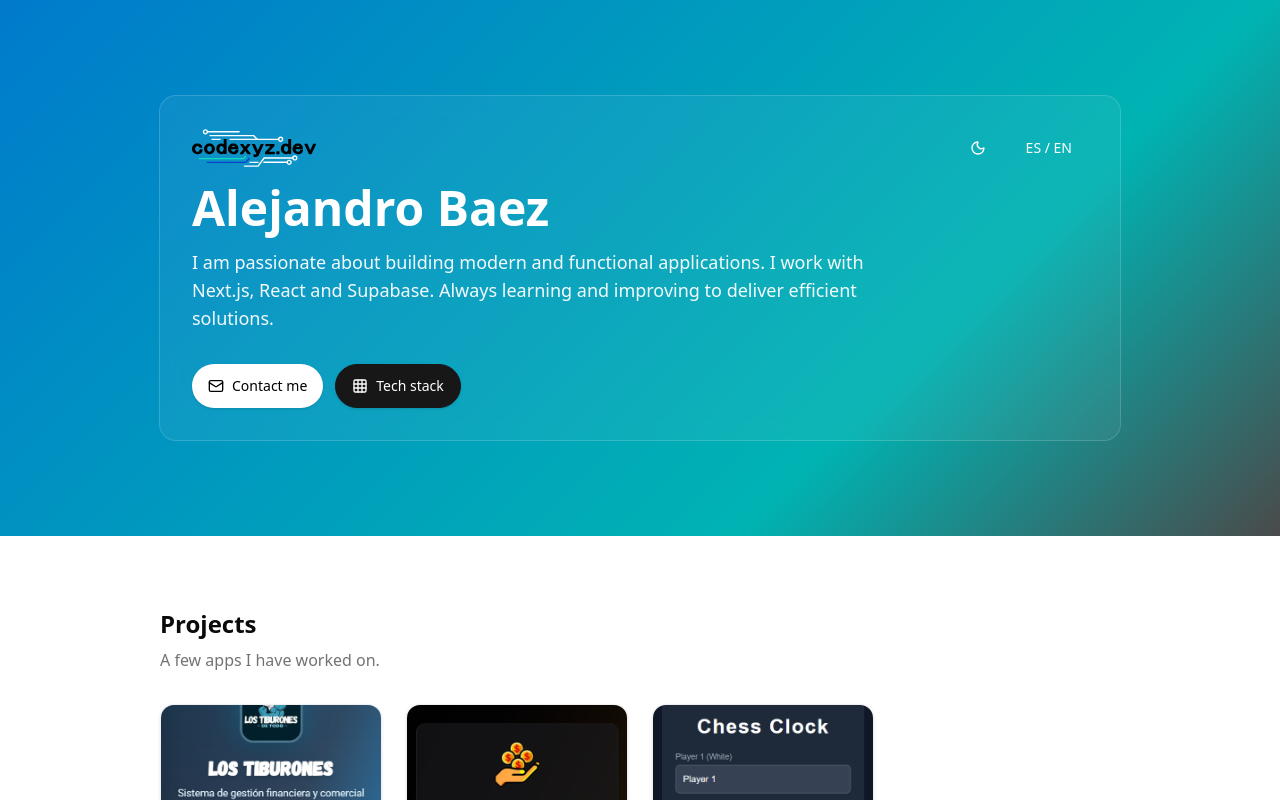
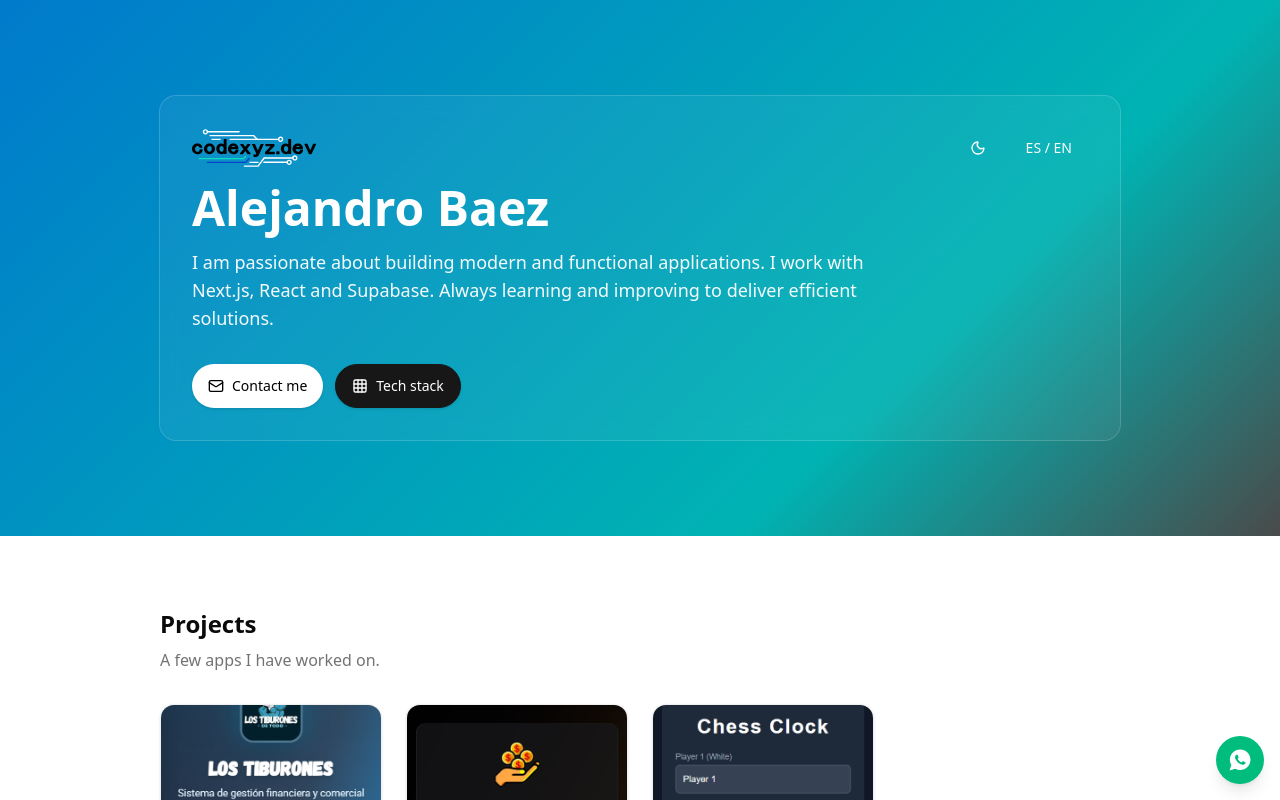
Before and after one commit to codexyzdev/codexyz, a Next.js app: page / in a window 1280 px wide. Shown: the top 800 px of the page. Built offline with nearby package versions, Linux system fonts and the light colour scheme.

Commit message:
feat(contact): add WhatsApp button and improve contact form message
- Add floating WhatsApp button with predefined message in layout
- Enhance contact form email template with better formatting and branding

```diff
--- a/app/layout.tsx
+++ b/app/layout.tsx
@@ -1,4 +1,5 @@
 import type { Metadata } from "next";
+import { IoLogoWhatsapp } from "react-icons/io";
 import { Geist, Geist_Mono } from "next/font/google";
 import "./globals.css";
 
@@ -102,12 +103,24 @@ export default function RootLayout({
 }: Readonly<{
   children: React.ReactNode;
 }>) {
+  const waPhone = process.env.NEXT_PUBLIC_WHATSAPP_NUMBER || "+584125146317";
+  const waText = encodeURIComponent("Hola Alejandro, vi tu portafolio y me gustaría hablar");
+  const waUrl = `https://wa.me/${waPhone}?text=${waText}`;
   return (
     <html lang="en">
       <body
         className={`${geistSans.variable} ${geistMono.variable} antialiased`}
       >
         {children}
+        <a
+          href={waUrl}
+          target="_blank"
+          rel="noopener noreferrer"
+          aria-label="Contactar por WhatsApp"
+          className="fixed bottom-4 right-4 z-50 inline-flex items-center justify-center rounded-full bg-emerald-500 text-white shadow-lg hover:bg-emerald-600 transition h-12 w-12"
+        >
+          <IoLogoWhatsapp size={24} />
+        </a>
       </body>
     </html>
   );
--- a/components/ContactForm.tsx
+++ b/components/ContactForm.tsx
@@ -17,9 +17,13 @@ export default function ContactForm({ lang, id }: ContactFormProps) {
     const email = (fd.get("email")?.toString() ?? "").trim()
     const message = (fd.get("message")?.toString() ?? "").trim()
 
-    const subject = `${lang === "en" ? "Portfolio contact" : "Contacto desde el portafolio"} — ${name}`
-    const body = `Nombre: ${name}%0AEmail: ${email}%0A%0AMensaje:%0A${message}`
-    const mailtoHref = `mailto:alejandrobaez938@gmail.com?subject=${encodeURIComponent(subject)}&body=${body}`
+    const subject = `${lang === "en" ? "Nueva consulta" : "Nueva consulta"} — ${name}`
+    const bodyText = (
+      lang === "en"
+        ? `👋 Hi Alejandro,%0A%0AYou have a new inquiry from the portfolio.%0A%0A— Contact details —%0A• Name: ${name}%0A• Email: ${email}%0A%0A— Message —%0A${message}%0A%0A—%0ASent from Codexyz.dev`
+        : `👋 Hola Alejandro,%0A%0ATienes una nueva consulta desde el portafolio.%0A%0A— Datos del contacto —%0A• Nombre: ${name}%0A• Email: ${email}%0A%0A— Mensaje —%0A${message}%0A%0A—%0AEnviado desde Codexyz.dev`
+    )
+    const mailtoHref = `mailto:alejandrobaez938@gmail.com?subject=${encodeURIComponent(subject)}&body=${encodeURIComponent(bodyText)}`
     window.location.href = mailtoHref
   }, [lang])
 
```
